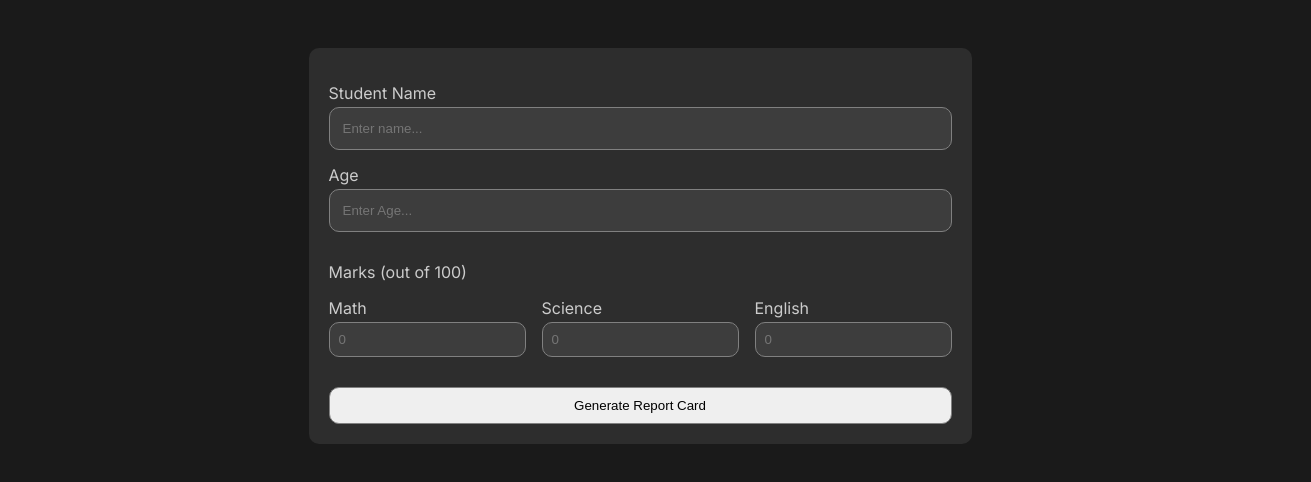
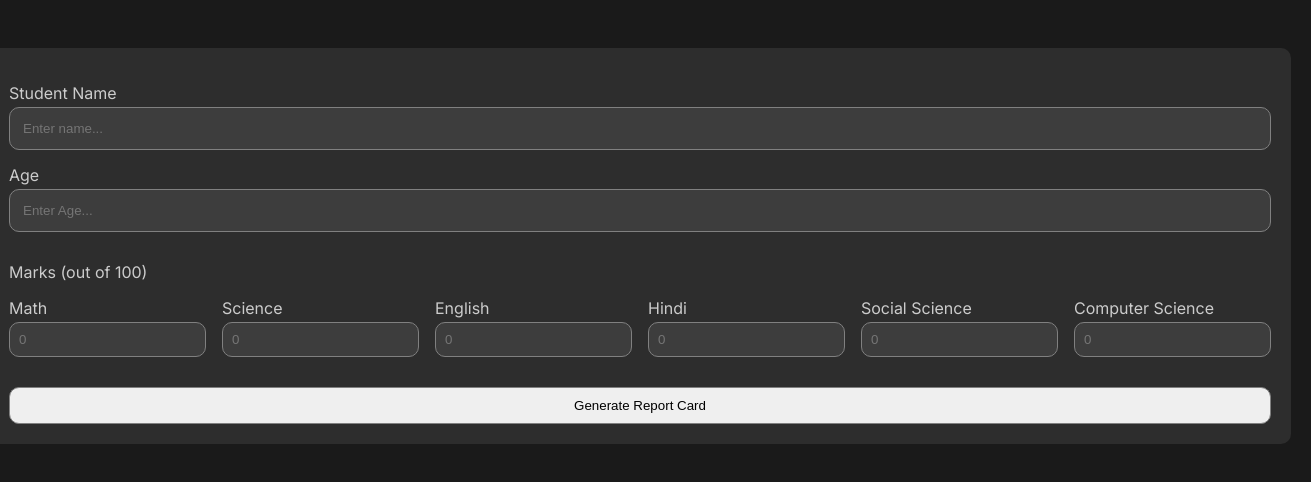
Before and after one commit to riyaaa15/react-mini-projects, a React (Vite) app in the folder Report-Card-Generator/: page / in a window 1280 px wide. Shown: the top 482 px of the page, 1311 px wide, since content can reach past the window. Built offline with nearby package versions, Linux system fonts and the light colour scheme.

Commit message:
feat: added hindi, social science, computer science subjects

```diff
--- a/Report-Card-Generator/src/ReportCard.jsx
+++ b/Report-Card-Generator/src/ReportCard.jsx
@@ -10,6 +10,9 @@ export default function ReportCard() {
     math: "",
     science: "",
     english: "",
+    hindi: "",
+    socialScience: "",
+    computerScience: "",
   });
 
   let [reportData, setReportData] = useState(null);
@@ -21,7 +24,7 @@ export default function ReportCard() {
   let handleSubmit = (e) => {
     e.preventDefault();
     setReportData(formData);
-    setFormData({name: "", age: "", math: "", science: "", english: ""});
+    setFormData({name: "", age: "", math: "", science: "", english: "", hindi: "", socialScience: "", computerScience: ""});
   };
 
   return(
@@ -55,6 +58,21 @@ export default function ReportCard() {
             <label htmlFor="english">English</label>
             <input type="number" placeholder="0" value={formData.english} id="english" onChange={handleChange} name="english"/>
           </div>
+
+          <div>
+            <label htmlFor="hindi">Hindi</label>
+            <input type="number" placeholder="0" value={formData.hindi} id="hindi" onChange={handleChange} name="hindi"/>
+          </div>
+
+          <div>
+            <label htmlFor="socialScience">Social Science</label>
+            <input type="number" placeholder="0" value={formData.socialScience} id="socialScience" onChange={handleChange} name="socialScience"/>
+          </div>
+
+          <div>
+            <label htmlFor="computerScience">Computer Science</label>
+            <input type="number" placeholder="0" value={formData.computerScience} id="computerScience" onChange={handleChange} name="computerScience"/>
+          </div>
         </div>
 
         <button  className="submit-btn" type="submit">Generate Report Card</button>
@@ -65,7 +83,13 @@ export default function ReportCard() {
       age={reportData.age}
       math={reportData.math}
       science={reportData.science}
-      english={reportData.english} />}
+      english={reportData.english}
+      hindi={reportData.hindi}
+      socialScience={reportData.socialScience}
+      computerScience={reportData.computerScience}
+      />
+      }
+
     </div>
   );
 };
--- a/Report-Card-Generator/src/ReportData.jsx
+++ b/Report-Card-Generator/src/ReportData.jsx
@@ -1,10 +1,10 @@
 import "./ReportData.css";
 
 export default function ReportData({
-    name, age, math, science, english}){
+    name, age, math, science, english, hindi, socialScience, computerScience}){
 
-    let total = Number(math) + Number(science) + Number(english);
-    let percentage = (total / 300) * 100;
+    let total = Number(math) + Number(science) + Number(english) + Number(hindi) + Number(socialScience) + Number(computerScience);
+    let percentage = (total / 600) * 100;
 
     let grade = "";
 
@@ -24,7 +24,7 @@ export default function ReportData({
            <div className="stats">
             <div>
                 <p className="stats-label">Total Marks</p>
-                <p className="stats-value">{total}/300</p>
+                <p className="stats-value">{total}/600</p>
             </div>
             <div>
                 <p className="stats-label">Percentage</p>
@@ -45,6 +45,18 @@ export default function ReportData({
                 <span>English</span>
                 <span>{english}</span>
            </div>
+            <div className="subject-row">
+                <span>Hindi</span>
+                <span>{hindi}</span>
+            </div>
+            <div className="subject-row">
+                <span>Social Science</span>
+                <span>{socialScience}</span>
+            </div>
+            <div className="subject-row">
+                <span>Computer Science</span>
+                <span>{computerScience}</span>
+            </div>
         </div>
 
             <div className="grade-result">
```
